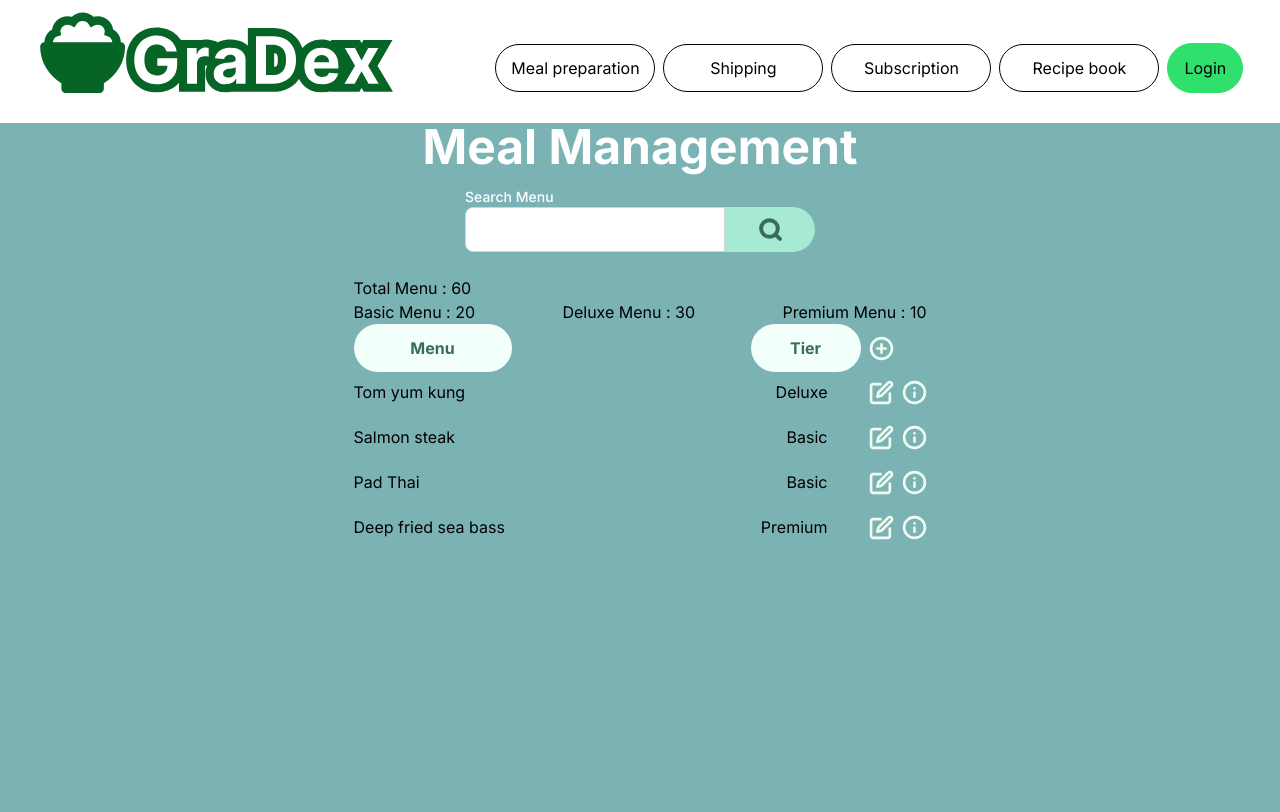
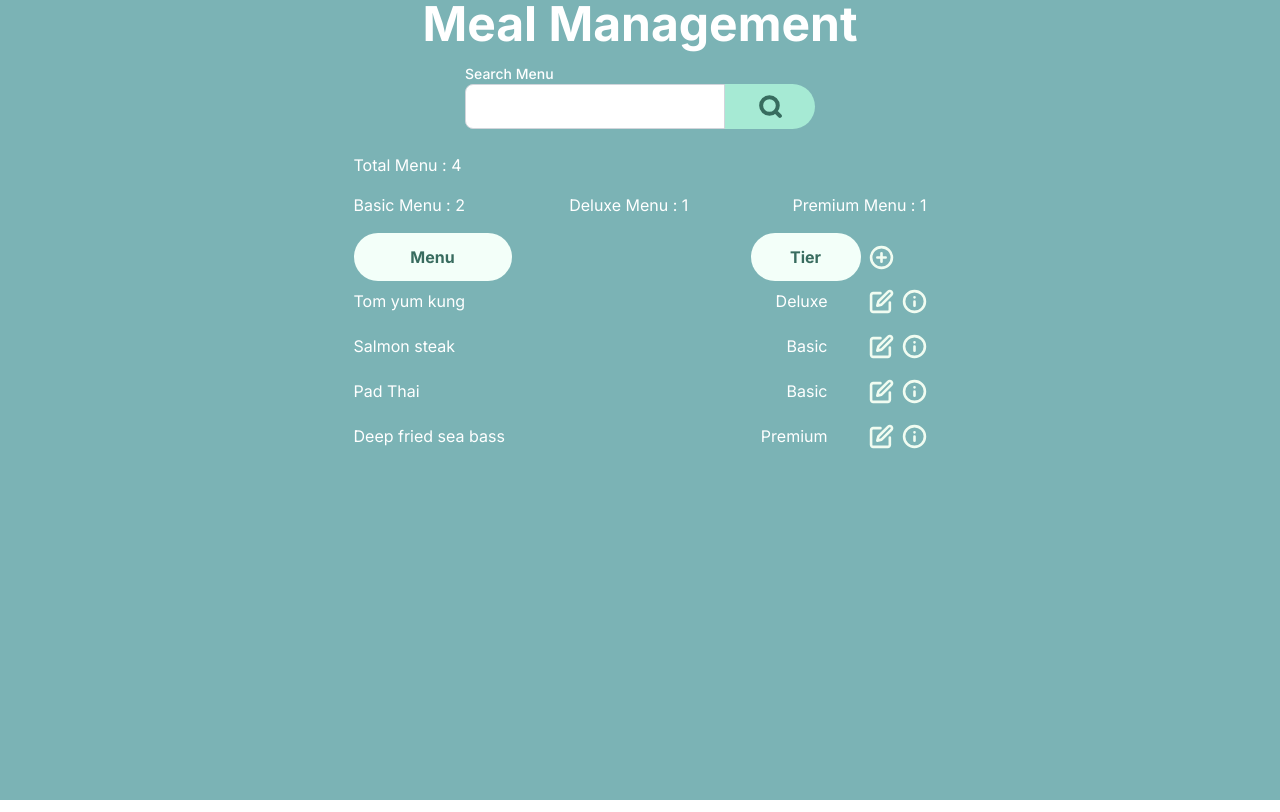
Before and after one commit to SE-GraDex/gradex-frontend, a React (Vite) app: page /mealmanagementpage in a window 1280 px wide. Built offline with nearby package versions, Linux system fonts and the light colour scheme.

Commit message:
fix:Meal-designer

```diff
--- a/src/App.tsx
+++ b/src/App.tsx
@@ -19,7 +19,7 @@ import IngredientManagement from './pages/MenuLab/IngredientManagment/Ingredient
 import MealManagementPage from './pages/MenuLab/MealManagement/MealManagementPage';
 function Layout({ children }: { children: React.ReactNode }) {
   const location = useLocation();
-  const isNotNav = ['/delivery-center', '/ongoing', '/complete', '/login', '/register', '/hungry'].includes(location.pathname);
+  const isNotNav = ['/delivery-center', '/ongoing', '/complete', '/login', '/register', '/hungry' ,'/mealmanagementpage'].includes(location.pathname);
 
   return (
     <div>
--- a/src/pages/MealPrePage/MealPreparationPage.tsx
+++ b/src/pages/MealPrePage/MealPreparationPage.tsx
@@ -27,8 +27,8 @@ const MonthSelector: React.FC<{ onMonthChange: (month: string) => void }> = ({ o
 
 
     return (
-        <div className="w-[368px] h-[50px] flex items-center bg-white mt-7 mb-7">
-            <div className='w-[273px] h-[50px] border rounded-l-lg border-green-400 flex items-center justify-start'>
+        <div className="w-[368px] h-[50px] flex items-center mt-7 mb-7">
+            <div className='w-[273px] h-[50px] border rounded-l-lg border-green-400 flex items-center justify-start bg-white'>
                 <div className={`text-xl p-2 ${!selectedMonth ? 'text-gray-400' : 'text-black'}`}>
                     {selectedMonth || 'Select month'}
                 </div>
--- a/src/pages/MenuLab/MealManagement/MealManagementPage.tsx
+++ b/src/pages/MenuLab/MealManagement/MealManagementPage.tsx
@@ -20,10 +20,35 @@ const MealManagementPage: React.FC = () => {
     const [isPopUpOpenEdit, setIsPopUpOpenEdit] = useState(false);
     const [selectedIndex, setSelectedIndex] = useState<number>(0);
 
+    // const handleAddNewMenu = (newMenu: MenuItem) => {
+    //     setMenuList([...menuList, newMenu]);
+    // };
+    // const handleAddNewMenu = (newMenu: MenuItem) => {
+    //     setMenuList((prevMenuList) => {
+    //         const updatedMenuList = prevMenuList.filter(menu => menu.name !== newMenu.name); // ลบเมนูเก่าที่มี id เหมือนกับใหม่
+    //         return [...updatedMenuList, newMenu]; // เพิ่มเมนูใหม่เข้าไป
+    //     });
+    // };
+
     const handleAddNewMenu = (newMenu: MenuItem) => {
-        setMenuList([...menuList, newMenu]);
+        setMenuList((prevMenuList) => {
+            const index = prevMenuList.findIndex(menu => menu.name === newMenu.name); // หาตำแหน่งที่มี id เหมือนกับ newMenu
+            if (index !== -1) {
+                // ถ้ามีค่าเก่าที่ตรงกัน ให้แทนที่ค่าเก่าด้วย newMenu
+                const updatedMenuList = [...prevMenuList];
+                updatedMenuList[index] = newMenu;
+                return updatedMenuList;
+            }
+            // ถ้าไม่เจอค่าซ้ำ ให้เพิ่ม newMenu ไปที่ท้ายอาเรย์
+            return [...prevMenuList, newMenu];
+        });
     };
 
+
+
+    const filteredIngredients = menuList.filter((menu) =>
+        menu.name.toLowerCase().includes(searchQuery.toLowerCase())
+    );
 
     return (
         <div className='flex flex-col items-center'>
@@ -42,15 +67,15 @@ const MealManagementPage: React.FC = () => {
                     </div>
                 </div>
             </div>
-            <div className='w-[573px] flex  items-start'>
+            <div className='w-[573px] flex  items-start text-white mb-4'>
                 <div>
-                    Total Menu : 60
+                    Total Menu : {filteredIngredients.length}
                 </div>
             </div>
-            <div className='w-[573px] flex justify-between'>
-                <div>Basic Menu : 20</div>
-                <div>Deluxe Menu : 30</div>
-                <div>Premium Menu : 10</div>
+            <div className='w-[573px] flex justify-between text-white mb-4'>
+                <div>Basic Menu : {filteredIngredients.filter(item => item.PackageName === "Basic").length}</div>
+                <div>Deluxe Menu : {filteredIngredients.filter(item => item.PackageName === "Deluxe").length}</div>
+                <div>Premium Menu : {filteredIngredients.filter(item => item.PackageName === "Premium").length}</div>
             </div>
             <div className="w-[573px] grid grid-cols-2 gap-2 text-center font-semibold mb-2 text-[#386C5F]">
                 <div className="w-[158px] h-[48px] bg-[#F3FFF9] rounded-full flex justify-center items-center">Menu</div>
@@ -62,8 +87,9 @@ const MealManagementPage: React.FC = () => {
                     <div className='w-[25px] h-[25px]'></div>
                 </div>
             </div>
-            {menuList.map((menu, index) => (
-                <div className='w-[573px] grid grid-cols-2 gap-2 mb-5' key={index}>
+            <div className='overflow-y-auto max-h-[300px] custom-scrollbarIngredient'>
+                {filteredIngredients.map((menu, index) => (
+                    <div className='w-[573px] grid grid-cols-2 gap-2 mb-5  text-white' key={index}>
                         <div className=''>
                             {menu.name}
                         </div>
@@ -92,6 +118,7 @@ const MealManagementPage: React.FC = () => {
                     </div>
                 )
                 )}
+            </div>
             {isPopUpOpen && <ModalNewMenu isOpen={isPopUpOpen} onClose={() => setIsPopUpOpen(false)} onSubmit={handleAddNewMenu} />}
             {isPopUpOpenView && <ModalViewMenu isOpen={isPopUpOpenView} onClose={() => setIsPopUpOpenView(false)} menu={menuList[selectedIndex]} />}
             {isPopUpOpenEdit && <ModalEditMenu isOpen={isPopUpOpenEdit} onClose={() => setIsPopUpOpenEdit(false)} onSubmit={handleAddNewMenu} existingMenu={menuList[selectedIndex]} />}
--- a/src/pages/MenuLab/MealManagement/ModalEditMenu.tsx
+++ b/src/pages/MenuLab/MealManagement/ModalEditMenu.tsx
@@ -229,16 +229,18 @@ const ModalEditMenu: React.FC<MealPrepModalProps> = ({ isOpen, onClose, onSubmit
                     <div className=''>Portion</div>
                     <div className=''>Unit</div>
                 </div>
+                <div className='overflow-y-auto max-h-[200px] custom-scrollbarIngredient'>
                     {gridData.map((row, index) => (
                         <div key={index} className='w-[500px] grid grid-cols-4 mb-2 justify-self-center text-[#386C5F]'>
                             <div className='col-span-2'>{row.ingredient}</div>
                             <div className=''>{row.portion}</div>
-                        <div className='flex gap-2'>
+                            <div className='flex justify-between'>
                                 <div className=''>{row.unit}</div>
                                 <img src={trash} alt="" className='w-[25px] h-[25px] cursor-pointer' onClick={() => handleDeleteRow(index)} />
                             </div>
                         </div>
                     ))}
+                </div>
                 <div className="justify-self-center">
                     <button className="mt-6 w-[134px] h-[48px] bg-[#30E06C] text-[#1E1E1E] py-2 rounded-full hover:bg-white hover:text-[#066426] hover:border hover:border-[#30E06C]"
                         onClick={handleSubmit}
--- a/src/pages/MenuLab/MealManagement/ModalNewMenu.tsx
+++ b/src/pages/MenuLab/MealManagement/ModalNewMenu.tsx
@@ -209,16 +209,18 @@ const ModalNewMenu: React.FC<MealPrepModalProps> = ({ isOpen, onClose, onSubmit
                     <div className=''>Portion</div>
                     <div className=''>Unit</div>
                 </div>
+                <div className='overflow-y-auto max-h-[200px] custom-scrollbarIngredient'>
                 {gridData.map((row, index) => (
-                    <div key={index} className='w-[500px] grid grid-cols-4 mb-2 justify-self-center text-[#386C5F]'>
+                    <div key={index} className='w-[500px] grid grid-cols-4 mb-2 justify-self-center text-[#386C5F] '>
                         <div className='col-span-2'>{row.ingredient}</div>
                         <div className=''>{row.portion}</div>
-                        <div className='flex gap-2'>
+                        <div className='flex justify-between'>
                             <div className=''>{row.unit}</div>
                             <img src={trash} alt="" className='w-[25px] h-[25px] cursor-pointer' onClick={() => handleDeleteRow(index)} />
                         </div>
                     </div>
                 ))}
+                </div>
                 <div className="justify-self-center">
                     <button className="mt-6 w-[134px] h-[48px] bg-[#30E06C] text-[#1E1E1E] py-2 rounded-full hover:bg-white hover:text-[#066426] hover:border hover:border-[#30E06C]"
                         onClick={ShowAllvalue}
--- a/src/pages/MenuLab/MealManagement/ModalViewMenu.tsx
+++ b/src/pages/MenuLab/MealManagement/ModalViewMenu.tsx
@@ -20,11 +20,11 @@ const ModalViewMenu: React.FC<ModalViewMenuProps> = ({ isOpen, onClose, menu })
                         <path d="M8.4 17L12 13.4L15.6 17L17 15.6L13.4 12L17 8.4L15.6 7L12 10.6L8.4 7L7 8.4L10.6 12L7 15.6L8.4 17ZM12 22C10.6167 22 9.31667 21.7375 8.1 21.2125C6.88333 20.6875 5.825 19.975 4.925 19.075C4.025 18.175 3.3125 17.1167 2.7875 15.9C2.2625 14.6833 2 13.3833 2 12C2 10.6167 2.2625 9.31667 2.7875 8.1C3.3125 6.88333 4.025 5.825 4.925 4.925C5.825 4.025 6.88333 3.3125 8.1 2.7875C9.31667 2.2625 10.6167 2 12 2C13.3833 2 14.6833 2.2625 15.9 2.7875C17.1167 3.3125 18.175 4.025 19.075 4.925C19.975 5.825 20.6875 6.88333 21.2125 8.1C21.7375 9.31667 22 10.6167 22 12C22 13.3833 21.7375 14.6833 21.2125 15.9C20.6875 17.1167 19.975 18.175 19.075 19.075C18.175 19.975 17.1167 20.6875 15.9 21.2125C14.6833 21.7375 13.3833 22 12 22ZM12 20C14.2333 20 16.125 19.225 17.675 17.675C19.225 16.125 20 14.2333 20 12C20 9.76667 19.225 7.875 17.675 6.325C16.125 4.775 14.2333 4 12 4C9.76667 4 7.875 4.775 6.325 6.325C4.775 7.875 4 9.76667 4 12C4 14.2333 4.775 16.125 6.325 17.675C7.875 19.225 9.76667 20 12 20Z" fill="#386C5F" />
                     </svg>
                 </button>
-                <div>
+                <div className=' justify-self-center text-3xl text-[#066426] mt-4'>
                     {menu?.name}
-                </div>
-                <img src={menu?.image} alt={menu?.name} className="w-[200px] h-[200px] mx-auto" />
-                <div>
+                </div >
+                <img src={menu?.image} alt={menu?.name} className="w-[150px] h-[150px] mx-auto mt-8" />
+                <div className='w-[539px] h-[113px] mt-5 border border-[#47C171] justify-self-center bg-white items-center justify-center rounded-xl text-center text-[#066426] flex mb-5'>
                     {menu?.Description}
                 </div>
                 <div className='w-[500px] grid grid-cols-4 mb-2 font-medium justify-self-center text-[#386C5F]'>
@@ -32,8 +32,9 @@ const ModalViewMenu: React.FC<ModalViewMenuProps> = ({ isOpen, onClose, menu })
                     <div className=''>Portion</div>
                     <div className=''>Unit</div>
                 </div>
+                <div className='overflow-y-auto max-h-[200px] custom-scrollbarIngredient'>
                     {menu?.ingredients.map((ingredient, index) => (
-                    <div className='w-[500px] grid grid-cols-4 mb-2 font-medium justify-self-center text-[#386C5F]' key={index}>
+                        <div className='w-[500px] grid grid-cols-4 mb-2 font-medium justify-self-center text-[#386C5F] bg-white p-2 border border-[#47C171] rounded-xl' key={index}>
                             <div className='col-span-2'>{ingredient.ingredient}</div>
                             <div className=''>{ingredient.portion}</div>
                             <div className=''>{ingredient.unit}</div>
@@ -41,6 +42,7 @@ const ModalViewMenu: React.FC<ModalViewMenuProps> = ({ isOpen, onClose, menu })
                     ))}
                 </div>
             </div>
+        </div>
     );
 };
 
```
Lines whose indentation alone changed are shown as unchanged.
